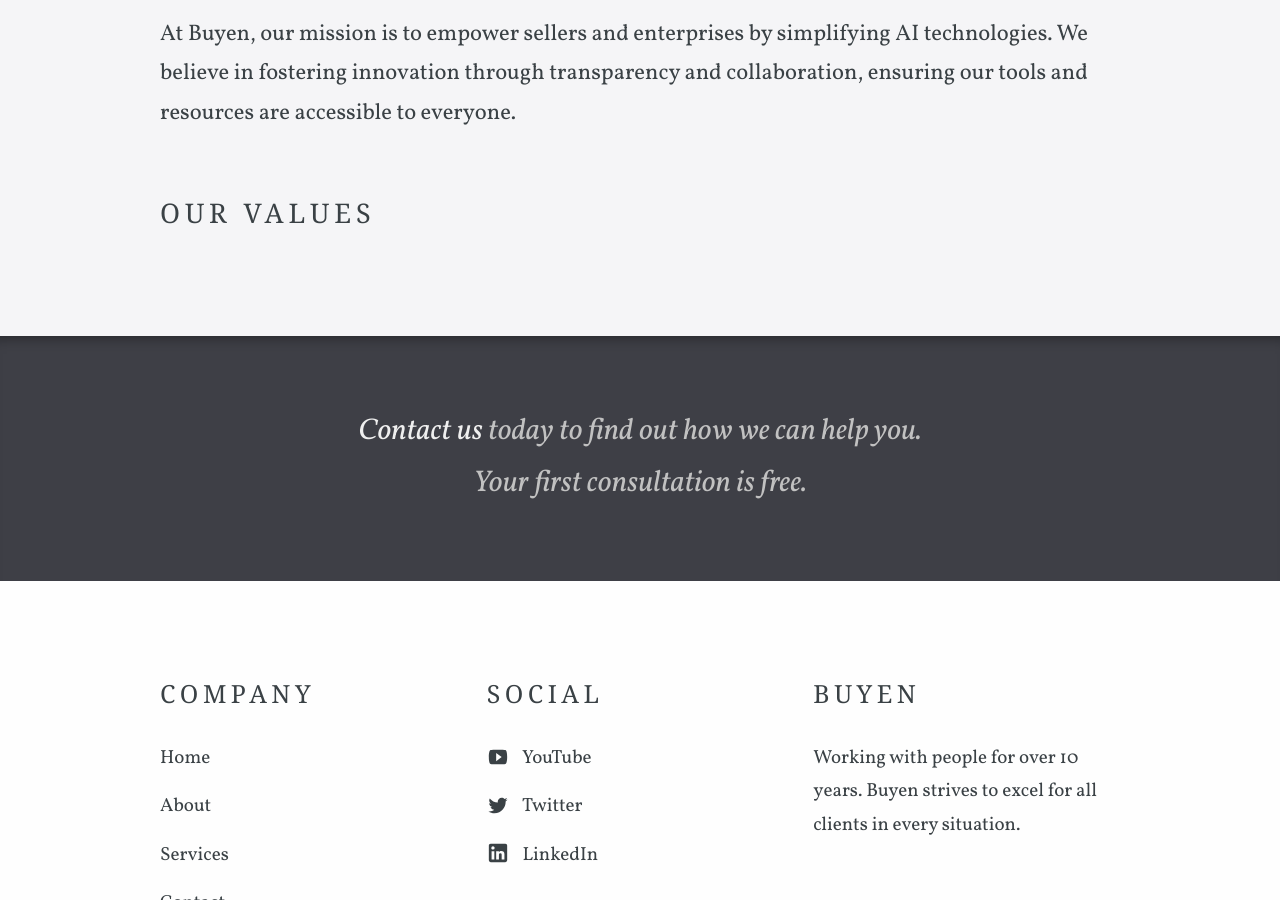
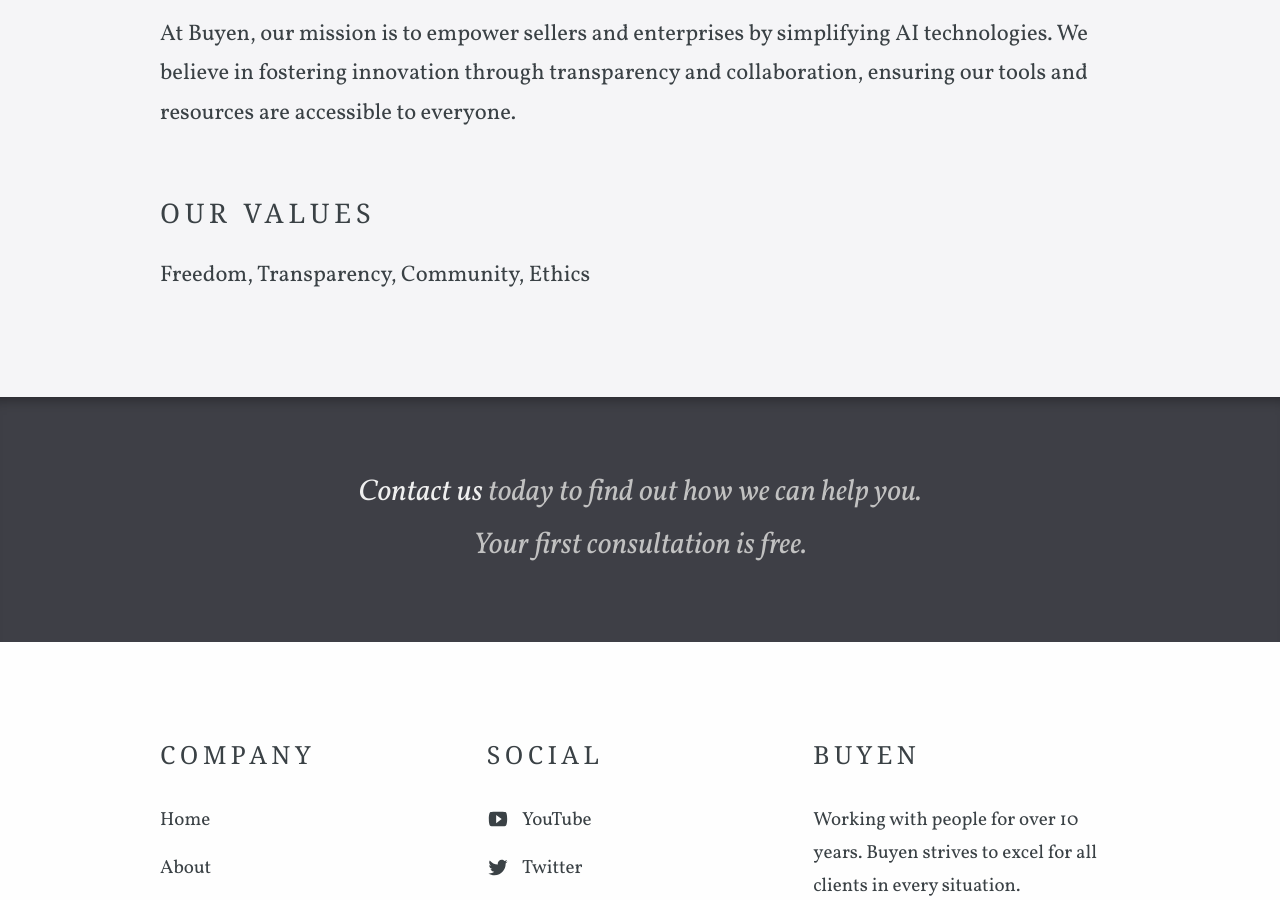
Before and after one commit to buyenworld/buyenworld.github.io, a Jekyll site: the page built from about.html, in a window 1280 px wide and 900 px high, scrolled down 802 px. Built offline with Jekyll 4.4.1, drawn with Linux system fonts in a browser that asks for light colours; some web fonts are replaced.

Commit message:
update about

```diff
--- a/about.html
+++ b/about.html
@@ -22,7 +22,7 @@ navigation_order: 1
 
 	<h3>Our Values</h3>
 	<p>
-
+		Freedom, Transparency, Community, Ethics
 	</p>
 
 	<!--<p>Meet the members of our capable team:</p>-->
```
